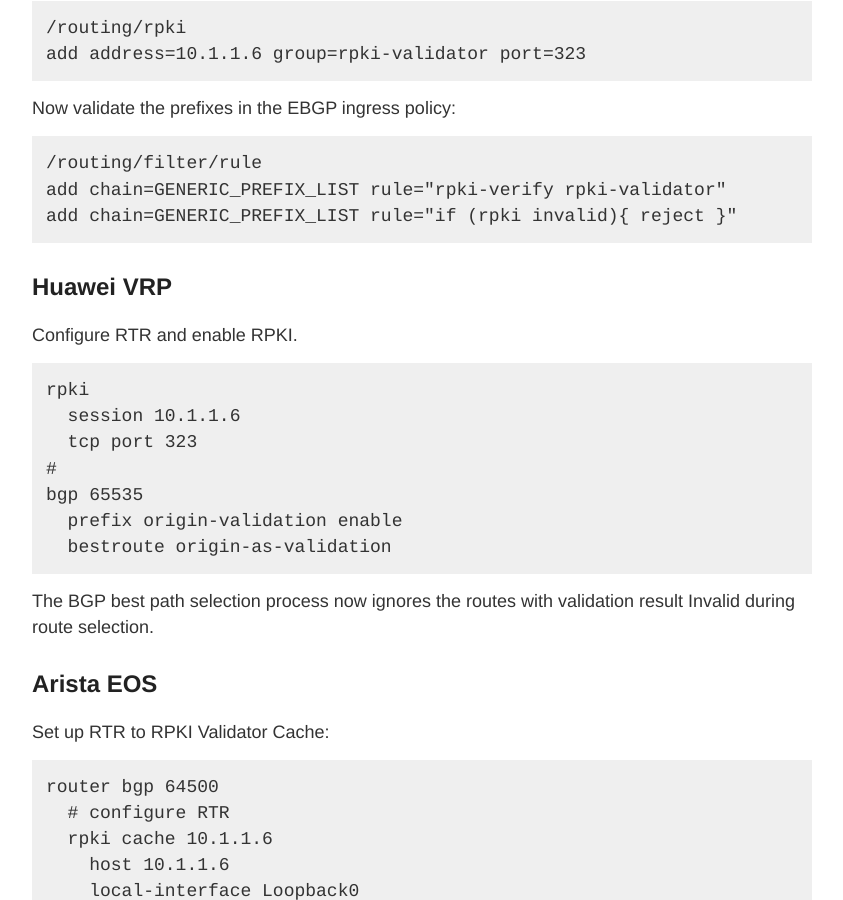
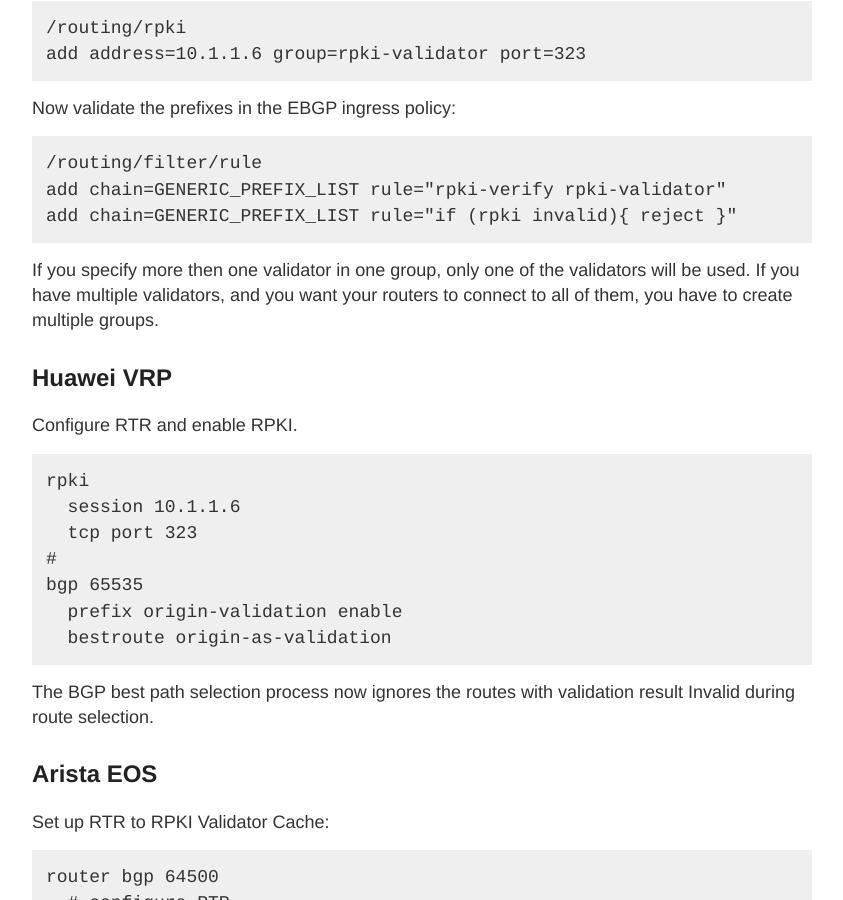
Before and after one commit to NLNOG/bgpfilterguide, a Jekyll site: the page built from guides/reject_invalids.md, in a window 1280 px wide and 900 px high, scrolled down 11146 px. Shown: the whole window, without its empty margins (218-1061 px from the left). Built offline with Jekyll 4.4.1, drawn with Linux system fonts in a browser that asks for light colours.

Commit message:
Update reject_invalids.md
Added a remark about the "group" behavior on Mikrotik routers.

````diff
--- a/guides/reject_invalids.md
+++ b/guides/reject_invalids.md
@@ -420,7 +420,7 @@
 add chain=GENERIC_PREFIX_LIST rule="if (rpki invalid){ reject }"
 ```
 
-
+If you specify more then one validator in one group, only one of the validators will be used. If you have multiple validators, and you want your routers to connect to all of them, you have to create multiple groups.
 
 ## Huawei VRP
 
````
